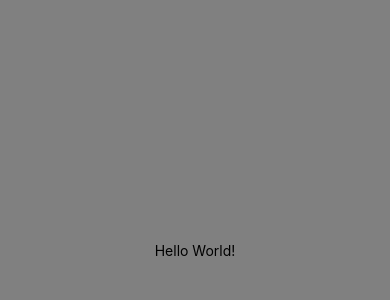
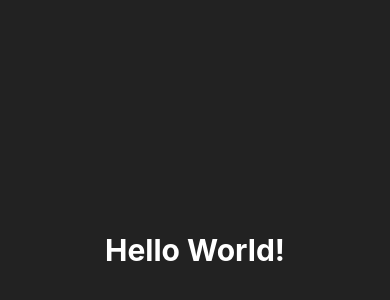
Before and after one commit to vitorrenansd/cataas-rest-api, a React Native app in the folder CatApp/: screen / in a window 390 px wide. Shown: the part 172-472 px from the top of the page. Built offline with nearby package versions, Linux system fonts and the light colour scheme.

Commit message:
New defaultTitle1 style using in HelloWorld

```diff
--- a/CatApp/App.js
+++ b/CatApp/App.js
@@ -4,7 +4,7 @@
 export default function App() {
   return (
     <View style={styles.container}>
-      <Text>Hello World!</Text>
+      <Text style={[styles.defaultTitle1]}>Hello World!</Text>
       <StatusBar style="auto" />
     </View>
   );
@@ -13,8 +13,13 @@
 const styles = StyleSheet.create({
   container: {
     flex: 1,
-    backgroundColor: '#808080',
+    backgroundColor: '#222222',
     alignItems: 'center',
     justifyContent: 'center',
   },
+  defaultTitle1: {
+    color: '#ffffff',
+    fontSize: 30,
+    fontWeight: 'bold'
+  }
 });
```
